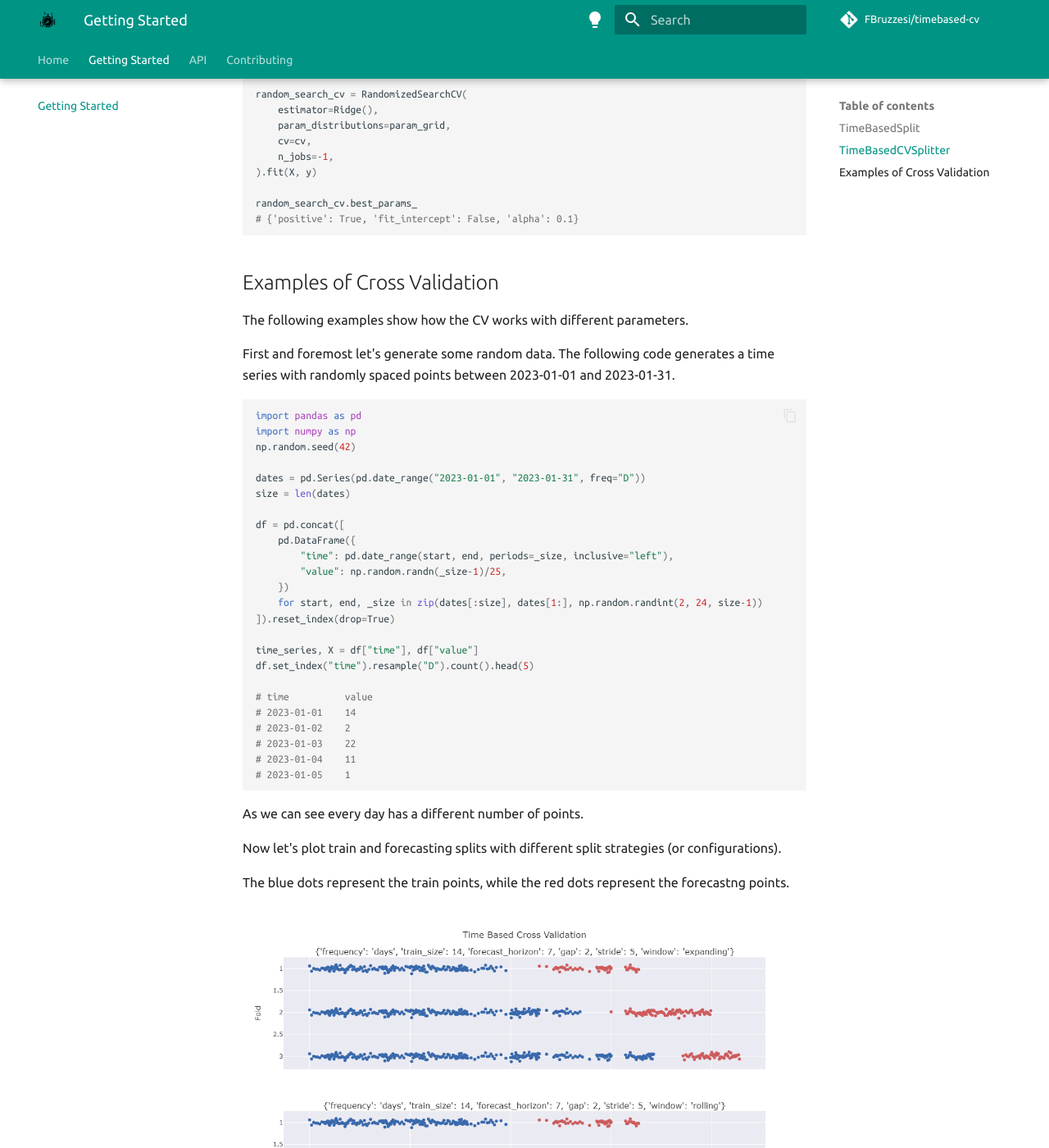
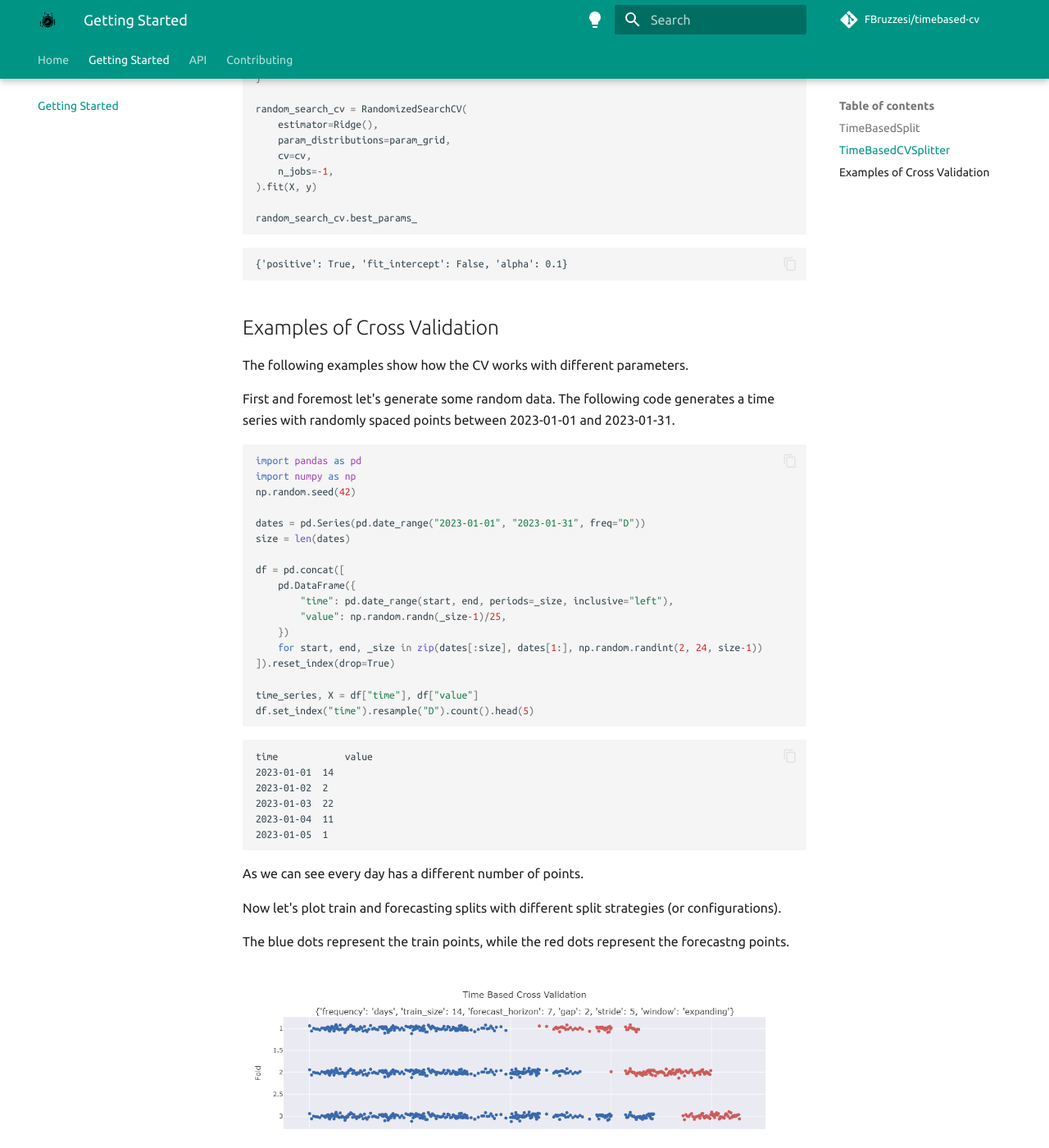
Before and after one commit to FBruzzesi/timebasedcv, an MkDocs documentation site: the page built from docs/getting-started.md, in a window 1280 px wide and 1400 px high, scrolled down 2409 px. Shown: the whole window at 82% size. Built offline with MkDocs 1.6.1 and Material for MkDocs 9.7.7, drawn with Linux system fonts in a browser that asks for light colours; comment, search, counter and statistics services are not loaded; some of the changed text lies outside the part shown.

````diff
--- a/.pre-commit-config.yaml
+++ b/.pre-commit-config.yaml
@@ -13,7 +13,7 @@ repos:
     -   id: check-ast
     -   id: check-added-large-files
 - repo: https://github.com/astral-sh/ruff-pre-commit
-  rev: v0.3.4 # Ruff version.
+  rev: v0.4.0 # Ruff version.
   hooks:
     - id: ruff  # Run the linter.
       args: [--fix, timebasedcv, tests]
--- a/docs/getting-started.md
+++ b/docs/getting-started.md
@@ -52,11 +52,12 @@ print(f"Number of splits: {tbs.n_splits_of(time_series=time_series)}")
 
 for X_train, X_forecast, y_train, y_forecast in tbs.split(X, y, time_series=time_series):
     print(f"Train: {X_train.shape}, Forecast: {X_forecast.shape}")
-
-# Train: (30, 2), Forecast: (7, 2)
-# Train: (30, 2), Forecast: (7, 2)
-# ...
-# Train: (30, 2), Forecast: (7, 2)
+```
+```terminal
+Train: (30, 2), Forecast: (7, 2)
+Train: (30, 2), Forecast: (7, 2)
+...
+Train: (30, 2), Forecast: (7, 2)
 ```
 
 Another optional parameter that can be passed to the `split` method is `return_splitstate`. If `True`, the method will return a [`SplitState`](api/splitstate.md) dataclass which contains the "split" points for training and test, namely `train_start`, `train_end`, `forecast_start` and `forecast_end`. These can be useful if a particular logic needs to be applied to the data before training and/or forecasting.
@@ -106,7 +107,10 @@ random_search_cv = RandomizedSearchCV(
 ).fit(X, y)
 
 random_search_cv.best_params_
-# {'positive': True, 'fit_intercept': False, 'alpha': 0.1}
+```
+
+```terminal
+{'positive': True, 'fit_intercept': False, 'alpha': 0.1}
 ```
 
 ## Examples of Cross Validation
@@ -133,13 +137,15 @@ df = pd.concat([
 
 time_series, X = df["time"], df["value"]
 df.set_index("time").resample("D").count().head(5)
+```
 
-# time	        value
-# 2023-01-01	14
-# 2023-01-02	2
-# 2023-01-03	22
-# 2023-01-04	11
-# 2023-01-05	1
+```terminal
+time	        value
+2023-01-01	14
+2023-01-02	2
+2023-01-03	22
+2023-01-04	11
+2023-01-05	1
 ```
 
 As we can see every day has a different number of points.
````
Also changed, not shown: README.md (+46 -25 lines), docs/index.md (+6 -4 lines), pyproject.toml (+11 -3 lines), 4 other files.
